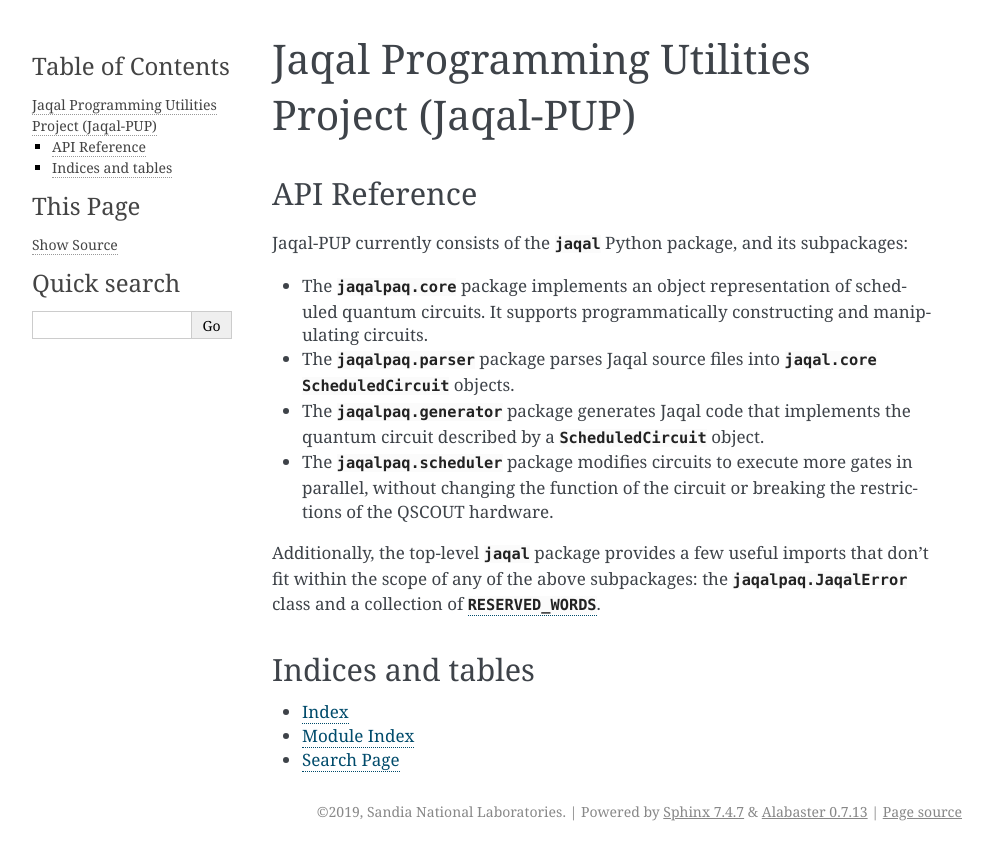
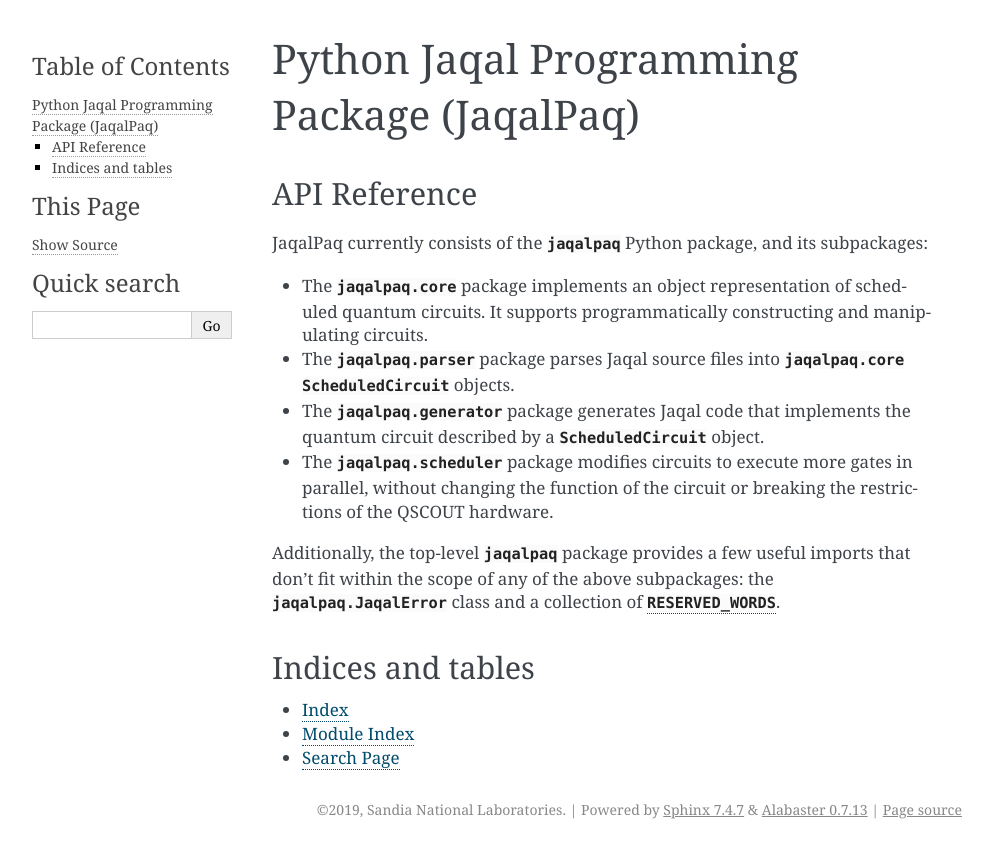
Before and after one commit to haikusw/jaqalpaq, a Sphinx documentation site: the page built from doc/index.rst, in a window 1280 px wide. Shown: the top 860 px of the page, without its empty margins (148-1141 px from the left). Built offline with Sphinx 7.4.7, drawn with Linux system fonts in a browser that asks for light colours; pages that are not in the unit, such as notebooks, are missing from menus.

Commit message:
More changed names

```diff
--- a/doc/conf.py
+++ b/doc/conf.py
@@ -17,7 +17,7 @@
 
 # -- Project information -----------------------------------------------------
 
-project = "Jaqal-pup"
+project = "JaqalPaq"
 copyright = "2019, Sandia National Laboratories"
 author = "B. C. A. Morrison"
 
--- a/doc/index.rst
+++ b/doc/index.rst
@@ -1,4 +1,4 @@
-.. Jaqal-PUP documentation master file, created by
+.. JaqalPaq documentation master file, created by
    sphinx-quickstart on Fri Dec 20 16:22:58 2019.
    You can adapt this file completely to your liking, but it should at least
    contain the root `toctree` directive.
@@ -7,19 +7,19 @@
    :maxdepth: 2
    :caption: Contents:
 
-Jaqal Programming Utilities Project (Jaqal-PUP)
-===============================================
+Python Jaqal Programming Package (JaqalPaq)
+===========================================
 
 API Reference
 -------------
-Jaqal-PUP currently consists of the :mod:`jaqal` Python package, and its subpackages:
+JaqalPaq currently consists of the :mod:`jaqalpaq` Python package, and its subpackages:
 
 * The :mod:`jaqalpaq.core` package implements an object representation of scheduled quantum circuits. It supports programmatically constructing and manipulating circuits.
-* The :mod:`jaqalpaq.parser` package parses Jaqal source files into :mod:`jaqal.core` :class:`ScheduledCircuit` objects.
+* The :mod:`jaqalpaq.parser` package parses Jaqal source files into :mod:`jaqalpaq.core` :class:`ScheduledCircuit` objects.
 * The :mod:`jaqalpaq.generator` package generates Jaqal code that implements the quantum circuit described by a :class:`ScheduledCircuit` object.
 * The :mod:`jaqalpaq.scheduler` package modifies circuits to execute more gates in parallel, without changing the function of the circuit or breaking the restrictions of the QSCOUT hardware.
 
-Additionally, the top-level :mod:`jaqal` package provides a few useful imports that don't fit
+Additionally, the top-level :mod:`jaqalpaq` package provides a few useful imports that don't fit
 within the scope of any of the above subpackages: the :exc:`jaqalpaq.JaqalError` class and a collection of :data:`RESERVED_WORDS`.
 
 
--- a/doc/jaqal.rst
+++ b/doc/jaqalpaq.rst
@@ -1,7 +1,7 @@
-jaqal package
+jaqalpaq package
 ================
 
-.. automodule:: jaqal
+.. automodule:: jaqalpaq
    :members: JaqalError
    :undoc-members:
    :show-inheritance:
--- a/doc/modules.rst
+++ b/doc/modules.rst
@@ -4,4 +4,4 @@
 .. toctree::
    :maxdepth: 4
 
-   jaqal
+   jaqalpaq
```
Also changed, not shown: README.md (+4 -4 lines), 4 other files.
